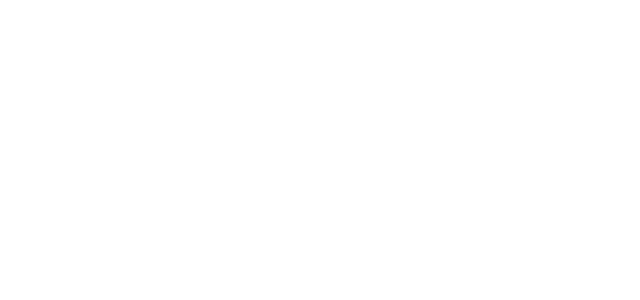
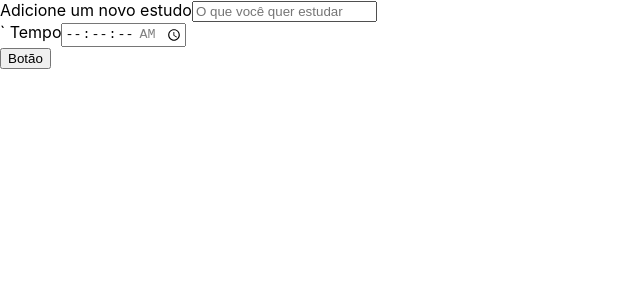
Before and after one commit to kaique100/lista-tarefas, a React (Create React App) app: page / in a window 1280 px wide. Shown: the top 300 px of the page, without its empty margins (0-640 px from the left). Built offline with nearby package versions, Linux system fonts and the light colour scheme.

Commit message:
feito os componentes formularios e botao

```diff
--- a/public/index.html
+++ b/public/index.html
@@ -10,34 +10,11 @@
       content="Web site created using create-react-app"
     />
     <link rel="apple-touch-icon" href="%PUBLIC_URL%/logo192.png" />
-    <!--
-      manifest.json provides metadata used when your web app is installed on a
-      user's mobile device or desktop. See https://developers.google.com/web/fundamentals/web-app-manifest/
-    -->
     <link rel="manifest" href="%PUBLIC_URL%/manifest.json" />
-    <!--
-      Notice the use of %PUBLIC_URL% in the tags above.
-      It will be replaced with the URL of the `public` folder during the build.
-      Only files inside the `public` folder can be referenced from the HTML.
-
-      Unlike "/favicon.ico" or "favicon.ico", "%PUBLIC_URL%/favicon.ico" will
-      work correctly both with client-side routing and a non-root public URL.
-      Learn how to configure a non-root public URL by running `npm run build`.
-    -->
-    <title>React App</title>
+    <title>Alura Studies</title>
   </head>
   <body>
     <noscript>You need to enable JavaScript to run this app.</noscript>
     <div id="root"></div>
-    <!--
-      This HTML file is a template.
-      If you open it directly in the browser, you will see an empty page.
-
-      You can add webfonts, meta tags, or analytics to this file.
-      The build step will place the bundled scripts into the <body> tag.
-
-      To begin the development, run `npm start` or `yarn start`.
-      To create a production bundle, use `npm run build` or `yarn build`.
-    -->
   </body>
 </html>
--- a/src/App.tsx
+++ b/src/App.tsx
@@ -1,11 +1,12 @@
 import React from 'react';
+import Formulario from './components/Formulario';
 
 function App() {
   return (
-    <div className="App">
+     <div className="App">
+       <Formulario />
+     </div>
+  );
+ }
 
-    </div>
-  );
-}
-
-export default App;
+ export default App;
--- /dev/null
+++ b/src/components/Botao/index.tsx
@@ -0,0 +1,13 @@
+import React from "react";
+
+class Botao extends React.Component{
+    render() {
+        return(
+            <button>
+                Botão
+            </button>
+        )
+    }
+}
+
+export default Botao;
--- /dev/null
+++ b/src/components/Formulario/index.tsx
@@ -0,0 +1,42 @@
+import React from 'react';
+import Botao from '../Botao';
+
+class Formulario extends React.Component {
+    render() {
+        return (
+            <form>
+                <div>
+                    <label htmlFor="tarefa">
+                        Adicione um novo estudo
+                    </label>
+                    <input
+                        type="text"
+                        name="tarefa"
+                        id="tarefa"
+                        placeholder="O que você quer estudar"
+                        required
+                    />
+
+                </div>
+                <div>
+                    <label htmlFor="tempo">`
+                        Tempo
+                    </label>
+                    <input
+                        type="time"
+                        step="1"
+                        name="tempo"
+                        id="tempo"
+                        min="00:00:00"
+                        max="01:30:00"
+                        required
+                    />
+                </div>
+                <Botao />
+            </form>
+        )
+    }
+}
+
+
+export default Formulario;
```
